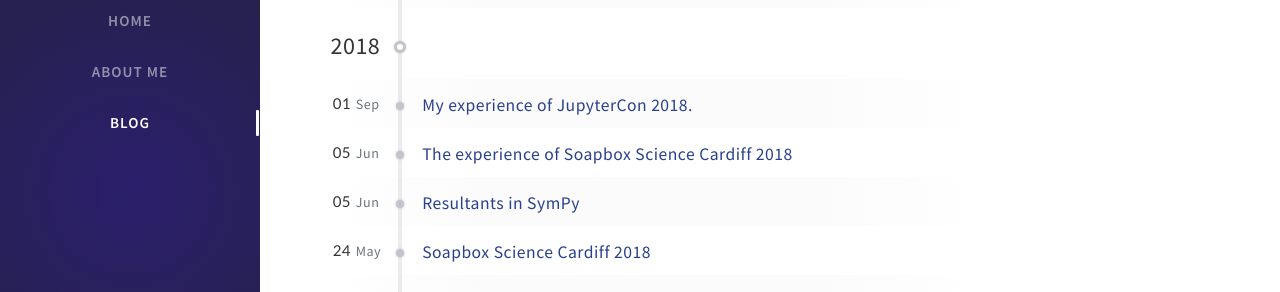
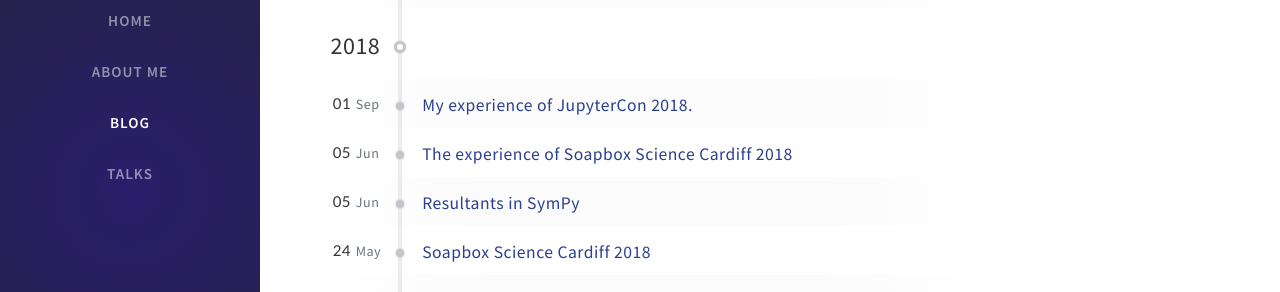
Before and after one commit to Nikoleta-v3/Nikoleta-v3.github.io, a Jekyll site: the page built from _tabs/blog.md, in a window 1280 px wide. Shown: the part 259-551 px from the top of the page. Built offline with Jekyll 4.4.1, drawn with Linux system fonts in a browser that asks for light colours; nearby versions of some CDN libraries; comment, search, counter and statistics services are not loaded.

Commit message:
add TALKS tab

```diff
--- a/_includes/sidebar.html
+++ b/_includes/sidebar.html
@@ -46,6 +46,13 @@
     </li> <!-- .nav-item -->
     {% endfor %}
 
+    <li class="nav-item{% if page.layout == 'talk' %}{{ " active" }}{% endif %}">
+      <a href="https://nikoleta-v3.github.io/talks" class="nav-link">
+        <i class="fa-fw fas fa-list-ul ml-xl-3 mr-xl-3 unloaded"></i>
+        <span>{{ "TALKS" }}</span>
+      </a>
+    </li>
+
   </ul> <!-- ul.nav.flex-column -->
 
   <div class="sidebar-bottom mt-auto d-flex flex-wrap justify-content-center">
```
